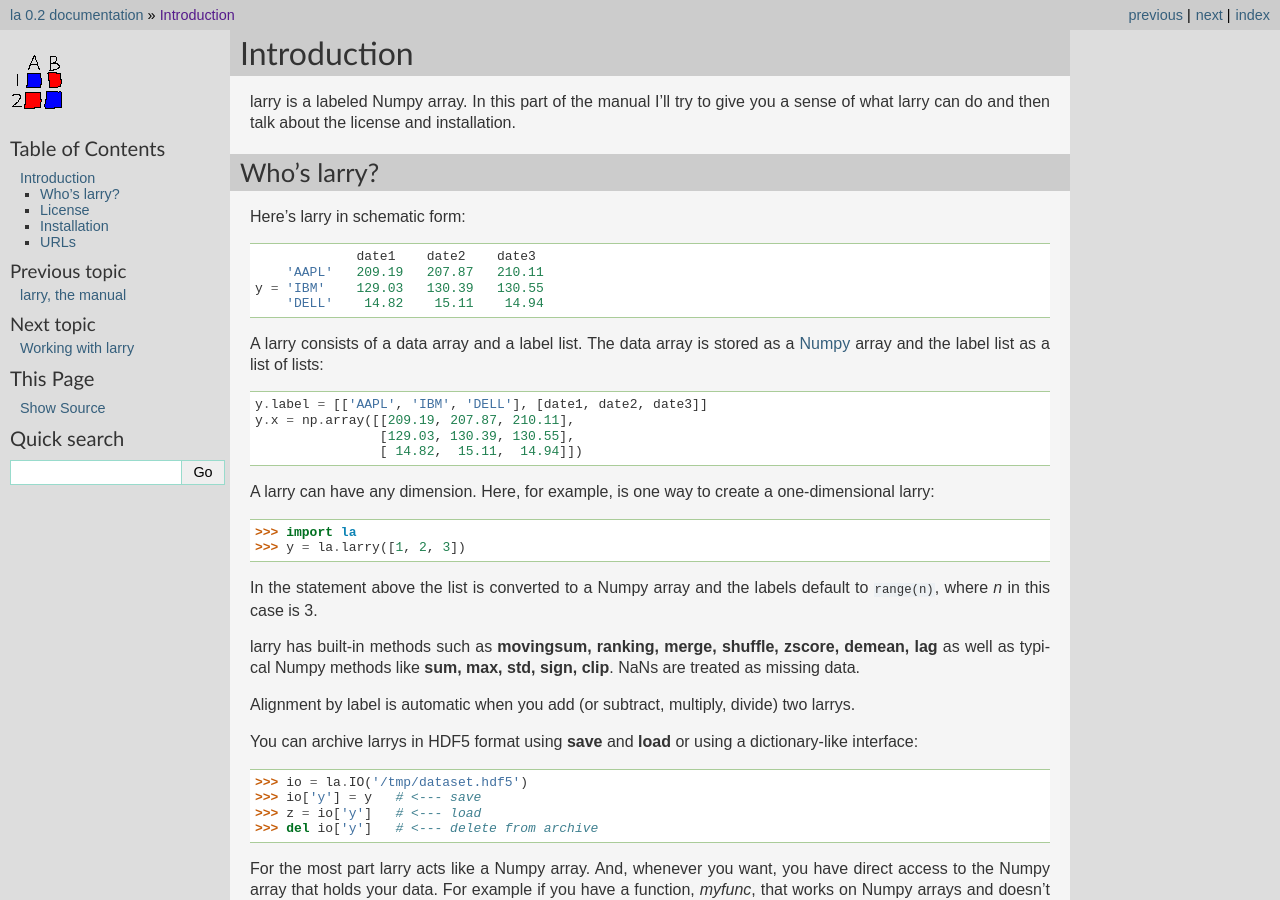
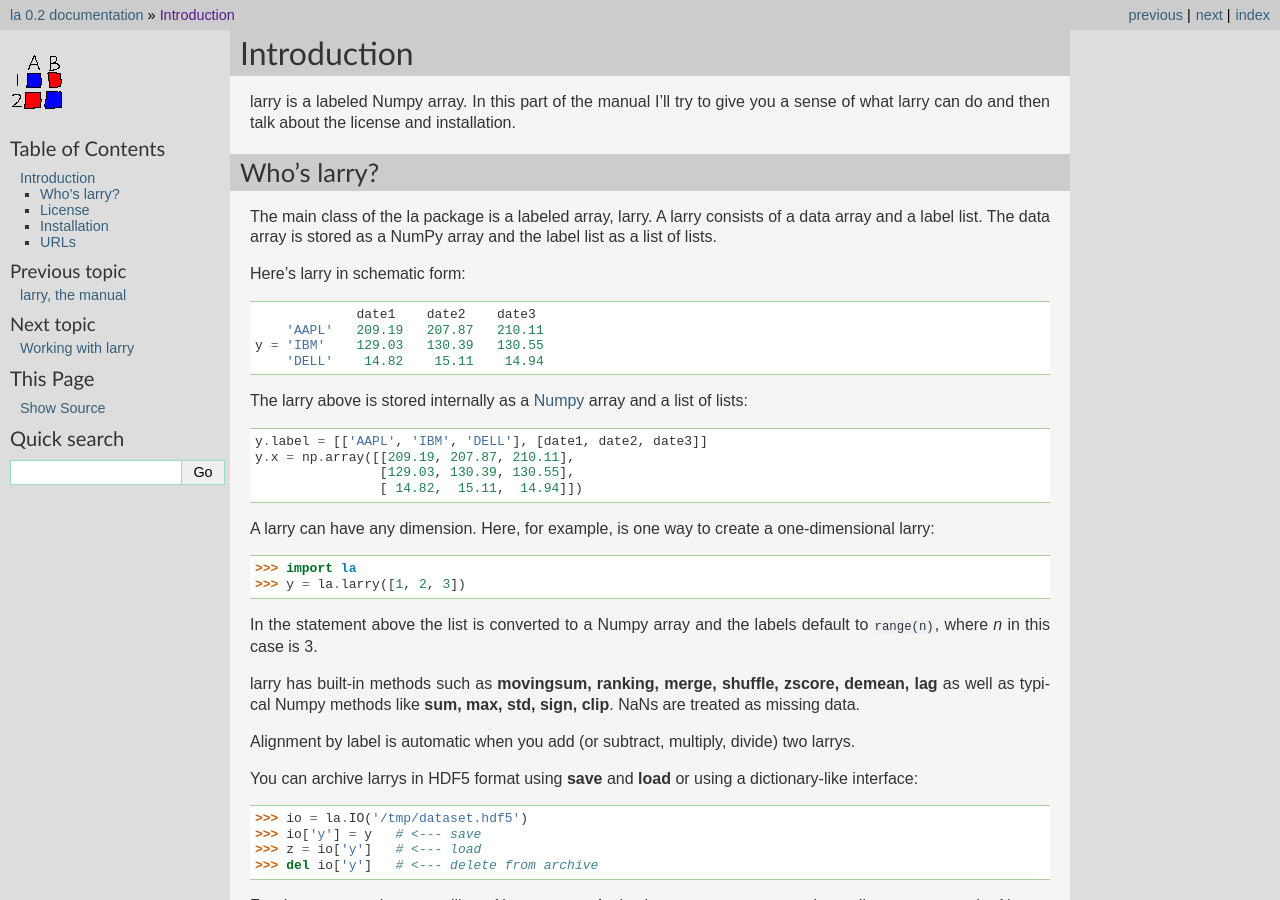
Before and after one commit to kwgoodman/la, a Sphinx documentation site: the page built from doc/source/intro.rst, in a window 1280 px wide and 900 px high. Built offline with Sphinx 7.4.7, drawn with Linux system fonts in a browser that asks for light colours.

Commit message:
* doc/source/intro.rst: Doc tweak.

```diff
--- a/doc/source/intro.rst
+++ b/doc/source/intro.rst
@@ -10,6 +10,10 @@ installation.
 Who's larry?
 ============
 
+The main class of the la package is a labeled array, larry. A larry consists
+of a data array and a label list. The data array is stored as a NumPy array
+and the label list as a list of lists.
+
 Here's larry in schematic form:
 ::
                          date1    date2    date3
@@ -17,8 +21,8 @@ Here's larry in schematic form:
             y = 'IBM'    129.03   130.39   130.55
                 'DELL'    14.82    15.11    14.94
 
-A larry consists of a data array and a label list. The data array is stored as
-a `Numpy <http://www.numpy.org>`_ array and the label list as a list of lists:
+The larry above is stored internally as a `Numpy <http://www.numpy.org>`_
+array and a list of lists:
 ::
         y.label = [['AAPL', 'IBM', 'DELL'], [date1, date2, date3]]
         y.x = np.array([[209.19, 207.87, 210.11],
```
Also changed, not shown: 1 other file.
